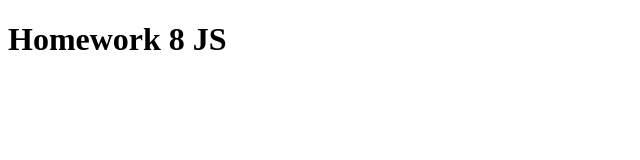
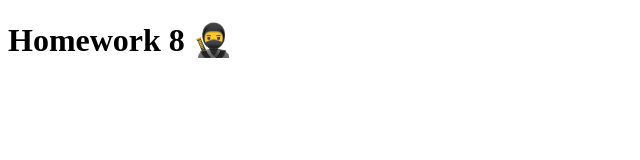
Before and after one commit to mikolaOsievski/teachmeskills-js, a plain HTML site: page index.html in a window 1280 px wide. Shown: the full height of the page, 0-640 px from the left. Drawn offline with Linux system fonts and the light colour scheme.

Commit message:
Modified index.html homework-9

```diff
--- a/index.html
+++ b/index.html
@@ -6,7 +6,7 @@
     <title>Homework 8</title>
   </head>
   <body>
-    <h1>Homework 8 JS</h1>
+    <h1>Homework 8 🥷</h1>
     <script src="./assets/scripts/script.js"></script>
   </body>
 </html>
```
